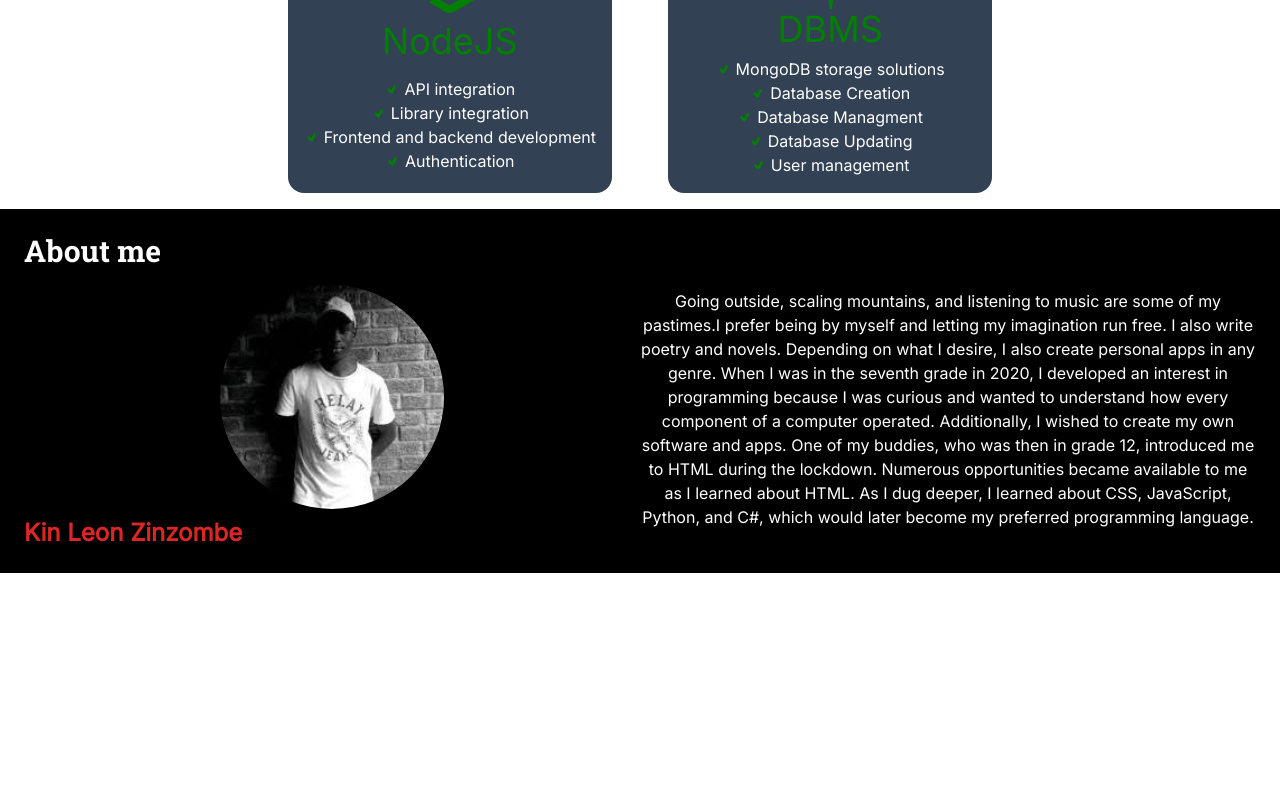
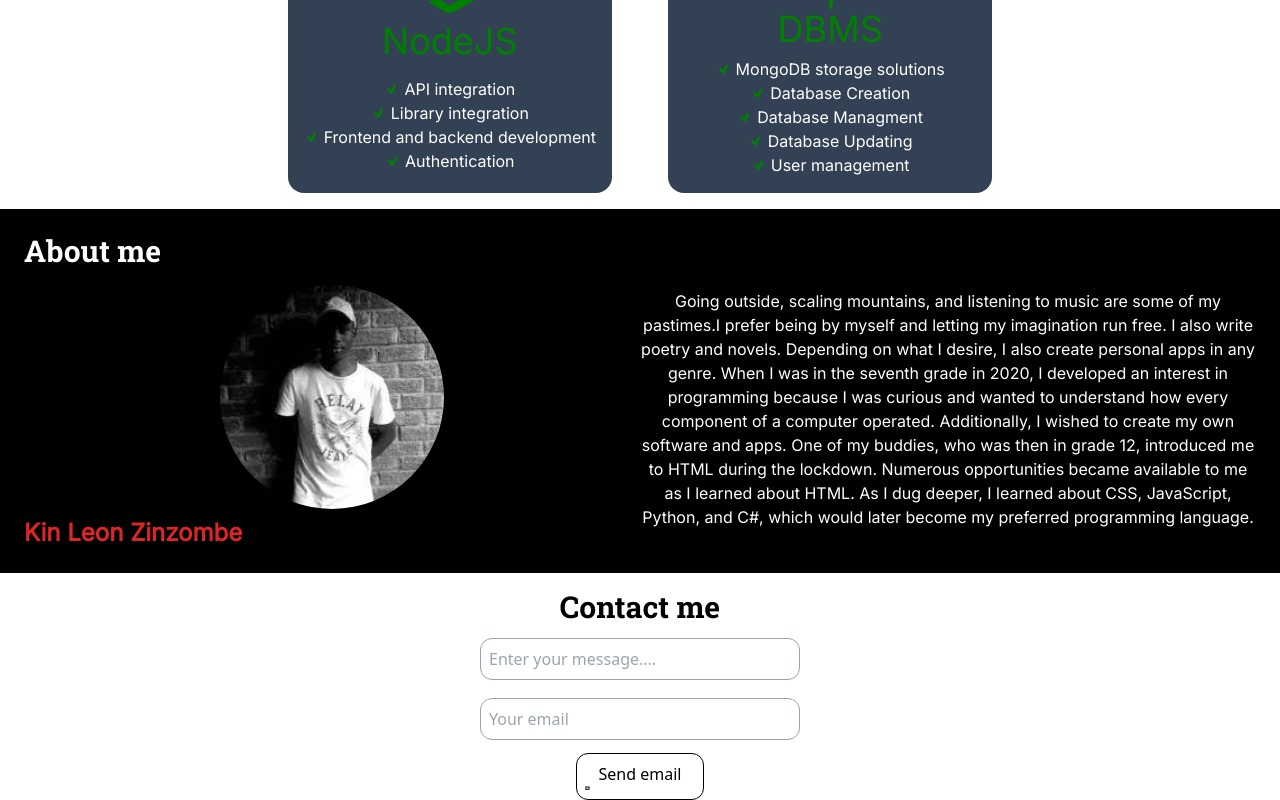
Before and after one commit to codewithkin/myportfolio, a React (Vite) app: page / in a window 1280 px wide. Shown: the part 1105-1905 px from the top of the page. Before the commit the page ends 1678 px from the top, so only its background shows below. Built offline with nearby package versions, Linux system fonts and the light colour scheme.

Commit message:
Added contact form

```diff
--- a/index.html
+++ b/index.html
@@ -12,7 +12,13 @@
     <link rel="preconnect" href="https://fonts.gstatic.com" crossorigin>
     <link href="https://fonts.googleapis.com/css2?family=Roboto+Slab:wght@700&display=swap" rel="stylesheet">
     <link href="https://fonts.googleapis.com/css2?family=Inter&display=swap" rel="stylesheet">
+    <script type="text/javascript" src="https://cdn.jsdelivr.net/npm/@emailjs/browser@3/dist/email.min.js"></script>
     <title>Kin Leon Zinzombe</title>
+    <script type="text/javascript">
+      (function() {
+        emailjs.init('U4uYOKiMDLdn5CEgx')
+      })();
+    </script>
   </head>
   <body>
     <div id="root"></div>
--- a/src/pages/Home.jsx
+++ b/src/pages/Home.jsx
@@ -2,8 +2,13 @@ import { motion } from "framer-motion";
 import Skill from "../components/Skill";
 import { SiReact, SiExpress, SiMongodb } from 'react-icons/si';
 import { GrNode } from 'react-icons/gr';
+import { MdMessage } from 'react-icons/md'
+import { useState } from "react";
 
 const Home = () => {
+    const [email, setEmail]  = useState('');
+    const [message, setMessage] = useState('');
+
     const Skills = [
         {
             title: "React",
@@ -58,6 +63,10 @@ const Home = () => {
         }
     ]
 
+    const handleEmailSend = () => {
+
+    }
+
     return (
         <section>
             <section className="tech-stack grid align-middle justify-center text-center">
@@ -91,7 +100,24 @@ const Home = () => {
             </section>
 
             <section>
-                <form action=""></form>
+                <form onSubmit={ handleEmailSend } className="grid grid-rows-3 gap-2 justify-center items-center">
+                    <h2 className="text-3xl  text-center mt-4">Contact me</h2>
+                    <input
+                    type="text"
+                    placeholder="Enter your message...."
+                    onChange={(e) => setMessage(e.target.value)}
+                    value={ message }
+                    className='border border-gray-400 w-[20rem] rounded-xl self-center justify-self-center p-2 '
+                    />
+                    <input
+                    type='email'
+                    placeholder="Your email"
+                    onChange={(e) => setEmail(e.target.value)}
+                    value={ email }
+                    className='border border-gray-400 w-[20rem] rounded-xl self-center justify-self-center p-2 '
+                    />
+                <button type="submit" className="border border-black rounded-xl p-2 hover:text-white hover:bg-black w-[8rem] justify-self-center self-center">Send email<MdMessage size='5'/></button>
+                </form>
             </section>
         </section>
      );
```
